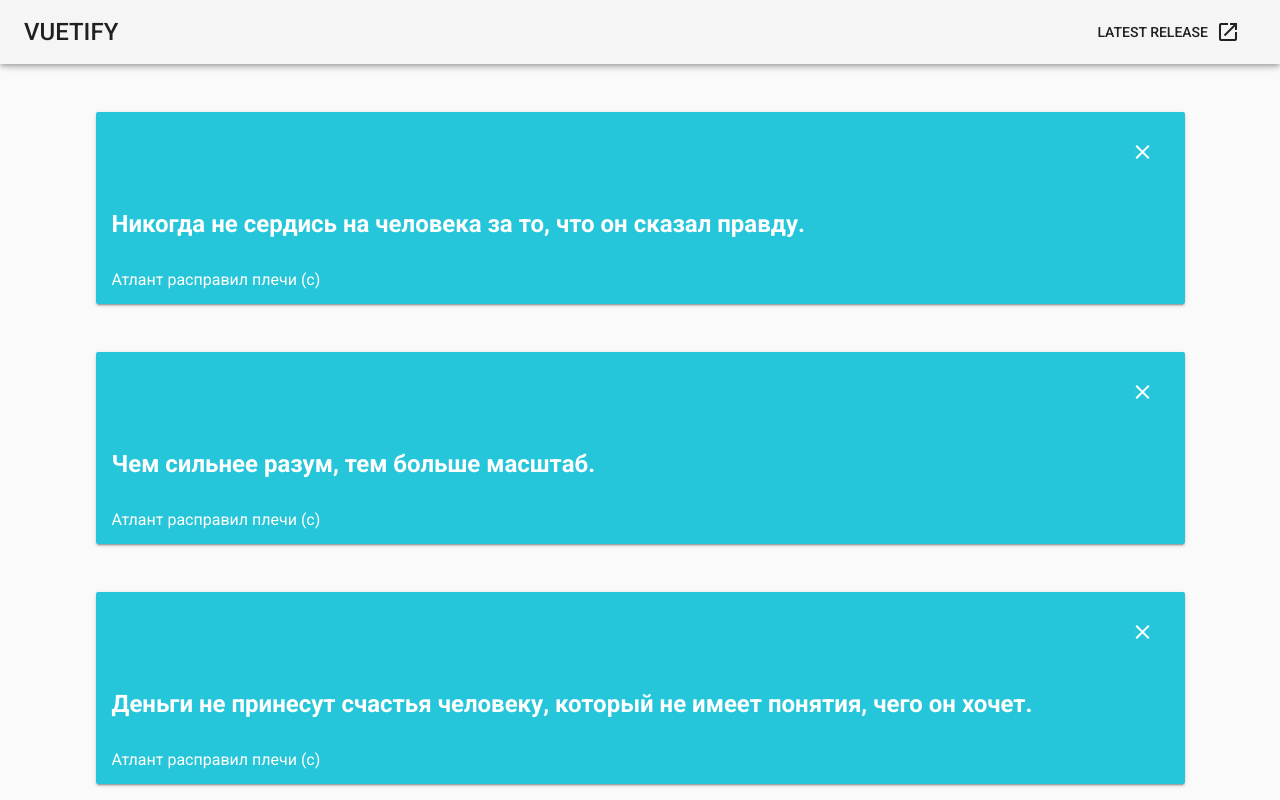
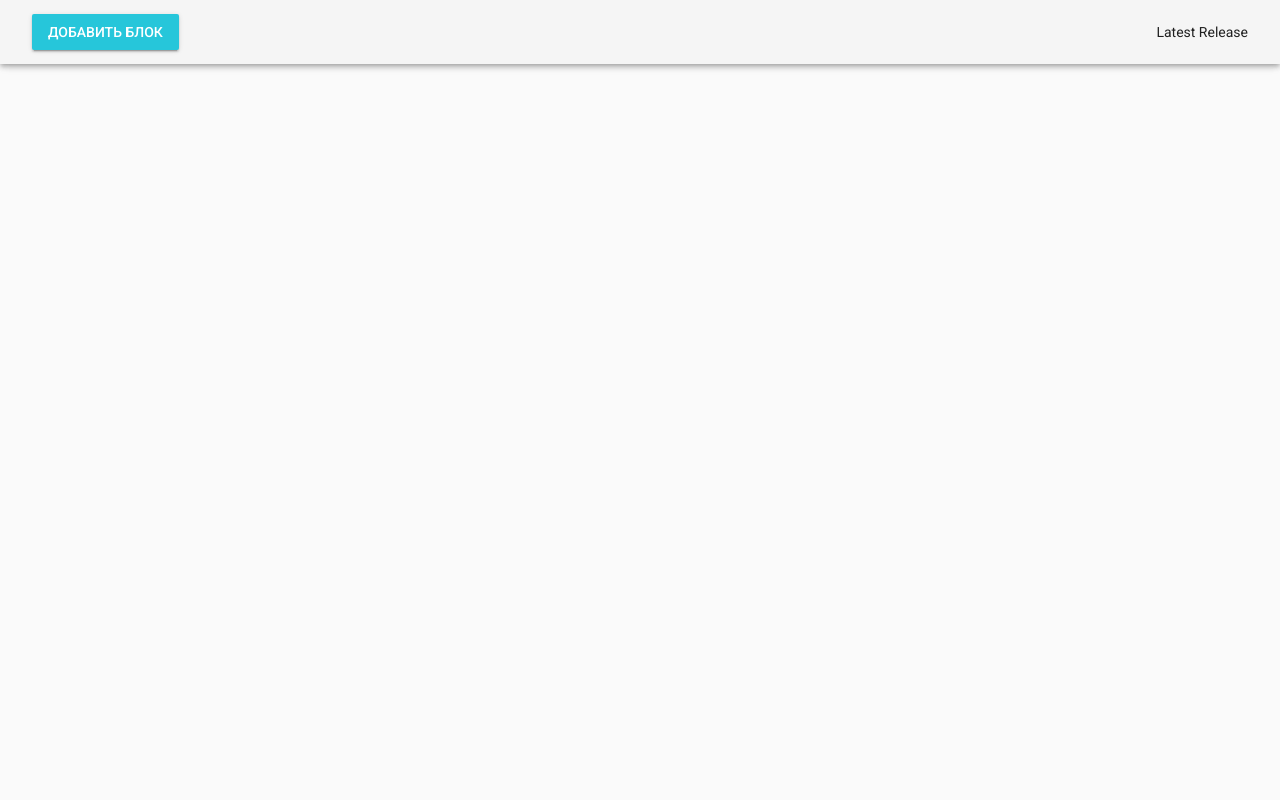
Before and after one commit to iliakut/vue-text-blocks, a Vue app: page /#/ in a window 1280 px wide. Shown: the top 800 px of the page. Built offline with nearby package versions, Linux system fonts and the light colour scheme.

Commit message:
added panel, added add buttom

```diff
--- a/src/App.vue
+++ b/src/App.vue
@@ -1,16 +1,5 @@
 <template>
   <v-app>
-    <v-toolbar app>
-      <v-toolbar-title class="headline text-uppercase">
-        <span>Vuetify</span>
-      </v-toolbar-title>
-      <v-spacer></v-spacer>
-      <v-btn flat target="_blank">
-        <span class="mr-2">Latest Release</span>
-        <v-icon>open_in_new</v-icon>
-      </v-btn>
-    </v-toolbar>
-
     <v-content>
       <router-view />
     </v-content>
--- a/src/components/Block.vue
+++ b/src/components/Block.vue
@@ -6,6 +6,7 @@
       dark
     >
       <v-card-title>
+        <span>Сложный блок</span>
         <v-spacer></v-spacer>
         <v-btn icon>
           <v-icon>clear</v-icon>
--- a/src/components/SimpleBlock.vue
+++ b/src/components/SimpleBlock.vue
@@ -6,6 +6,7 @@
       dark
     >
       <v-card-title>
+        <span>Простой блок</span>
         <v-spacer></v-spacer>
         <v-btn icon>
           <v-icon>clear</v-icon>
--- a/src/views/Home.vue
+++ b/src/views/Home.vue
@@ -1,13 +1,33 @@
 <template>
   <v-container>
-    <SimpleBlock  v-for="simpleBlock in simpleBlocks" :key="simpleBlock.checked">
+    <v-toolbar app>
+      <v-toolbar-title class="headline text-uppercase">
+        <v-menu offset-y>
+          <v-btn slot="activator" color="#26c6da" dark>
+            Добавить блок
+          </v-btn>
+          <v-list>
+            <v-list-tile @click="addSimple()">
+              <v-list-tile-title>Простой</v-list-tile-title>
+            </v-list-tile>
+            <v-list-tile @click="addBlock">
+              <v-list-tile-title>Сложный</v-list-tile-title>
+            </v-list-tile>
+          </v-list>
+        </v-menu>
+      </v-toolbar-title>
+      <v-spacer></v-spacer>
+      <span class="mr-2">Latest Release</span>
+    </v-toolbar>
+
+    <SimpleBlock v-for="simpleBlock in simpleBlocks" :key="'simpleBlock' + simpleBlock.number">
       <template slot>
-        <span>{{ getRandomText() }}</span>
+        <span>{{ simpleBlock.text }}</span>
       </template>
     </SimpleBlock>
-    <Block v-for="block in blocks" :key="block.checked">
+    <Block v-for="block in blocks" :key="'block' + block.number">
       <template slot>
-        <span>{{ getRandomText() }}</span>
+        <span>{{ block.text }}</span>
       </template>
     </Block>
   </v-container>
@@ -25,10 +45,11 @@ export default {
   },
   data: () => {
     return {
-      simpleBlock: {checked: false},
-      block: {checked: false, isRed: false},
-      simpleBlocks: [{checked: false}, {checked: false}],
-      blocks: [{checked: false, isRed: false}, {checked: false, isRed: false}]
+      numberOfSimpleBlocks: 0,
+      numberOfBlocks: 0,
+      block: {checked: false, isRed: false, number: 0, text: ""},
+      simpleBlocks: [],
+      blocks: []
     };
   },
   computed: {
@@ -43,6 +64,18 @@ export default {
     getRandomText: function() {
       const rand = this.getRandomInteger(0, this.text_data.length);
       return this.text_data[rand];
+    },
+    addSimple: function() {
+      this.numberOfSimpleBlocks++;
+      const textData = this.getRandomText();
+      const simpleBlock = { checked: false, number: this.numberOfSimpleBlocks++, text: textData };
+      this.simpleBlocks.push(simpleBlock);
+    },
+    addBlock: function() {
+      this.numberOfBlocks++;
+      const textData = this.getRandomText();
+      const block = { checked: false, number: this.numberOfBlocks++, text: textData };
+      this.blocks.push(block);
     }
   }
 };
```
